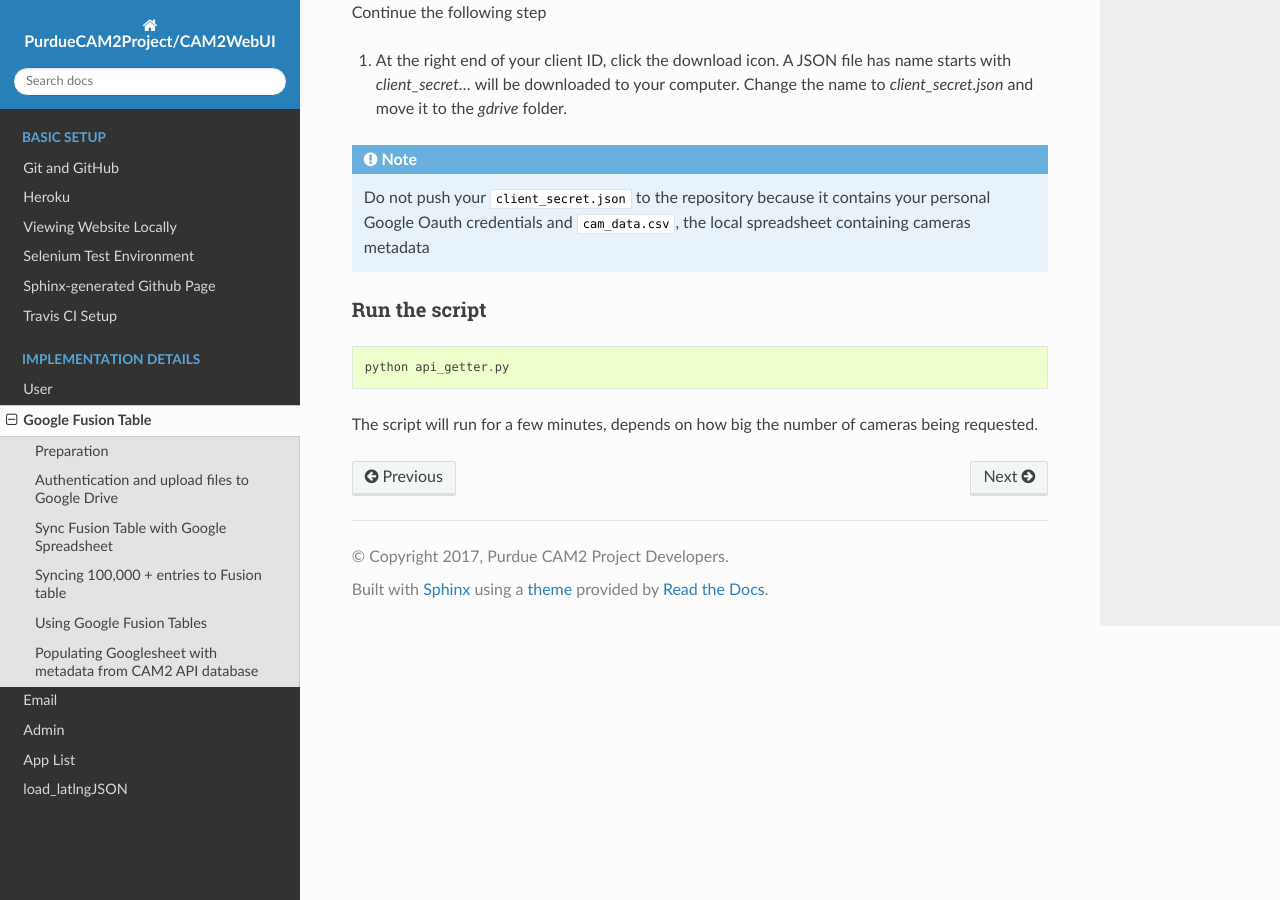
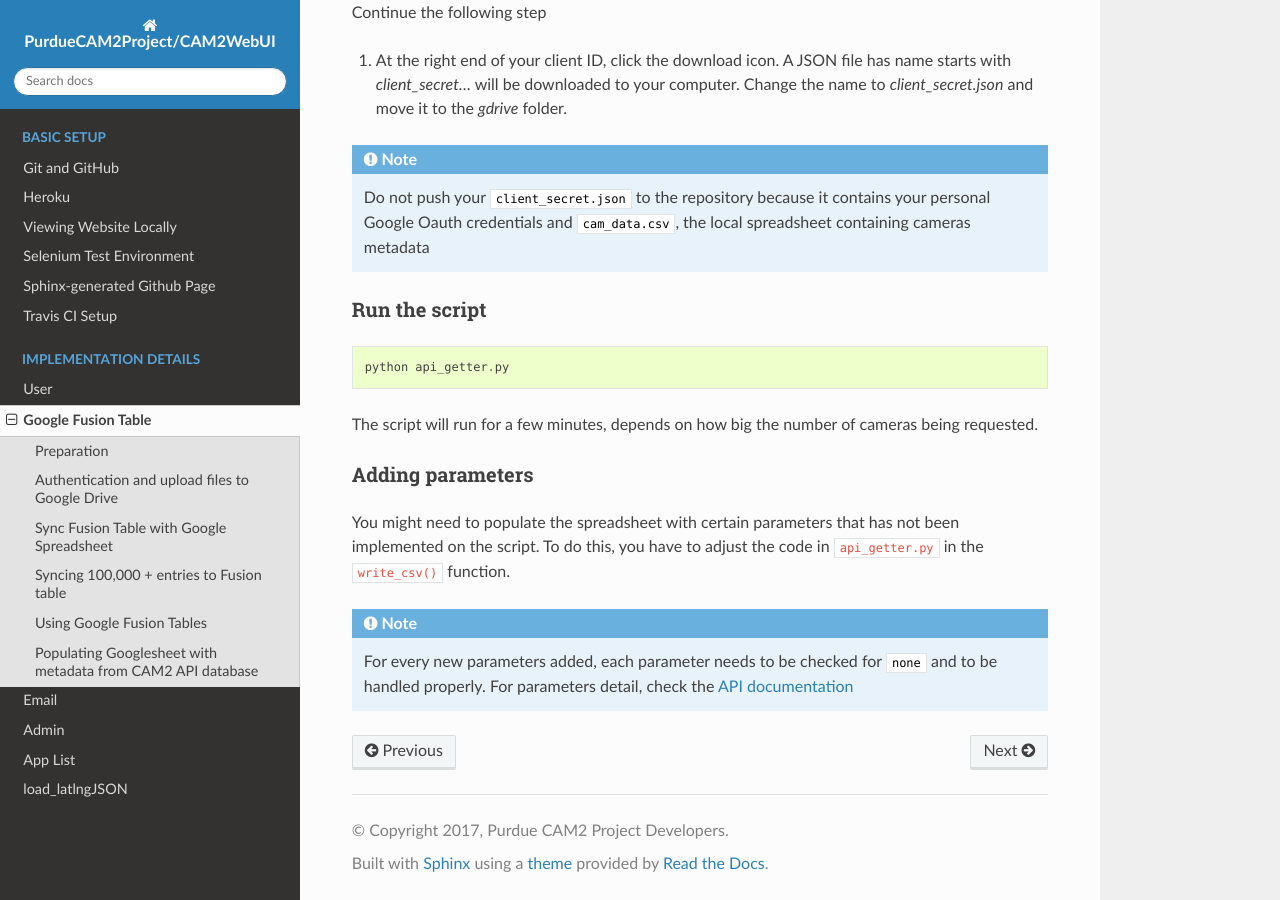
Before and after one commit to PurdueCAM2Project/CAM2WebUI, a Sphinx documentation site: the page built from docs/implementationDetail/GoogleFusionTable.md, in a window 1280 px wide and 900 px high, scrolled down 16238 px. Built offline with Sphinx 7.4.7 and the Read the Docs theme 2.0.0, drawn with Linux system fonts in a browser that asks for light colours.

Commit message:
finalizing doc update on google fusion table section

````diff
--- a/docs/implementationDetail/GoogleFusionTable.md
+++ b/docs/implementationDetail/GoogleFusionTable.md
@@ -545,3 +545,11 @@ You will need an Oauth credential to update a Googlesheet. Do so by [enabling Go
 python api_getter.py
 ```
 The script will run for a few minutes, depends on how big the number of cameras being requested.
+
+### Adding parameters
+You might need to populate the spreadsheet with certain parameters that has not been implemented on the script. To do this, you have to adjust the code in ```api_getter.py``` in the ```write_csv()``` function.
+
+<div class="admonition note">
+<p class="first admonition-title">Note</p>
+<p>For every new parameters added, each parameter needs to be checked for <code>none</code> and to be handled properly. For parameters detail, check the <a href="https://purduecam2project.github.io/CameraDatabaseAPI/#api-cameras-getCamerasByRadius">API documentation</a> </p>
+</div>
````
